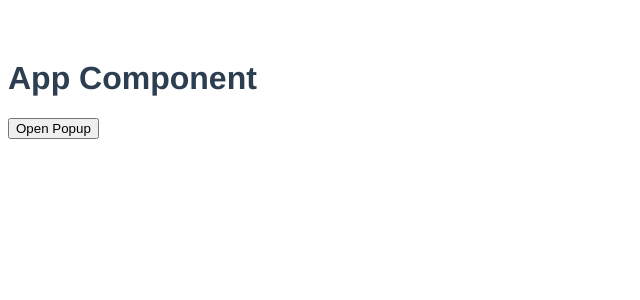
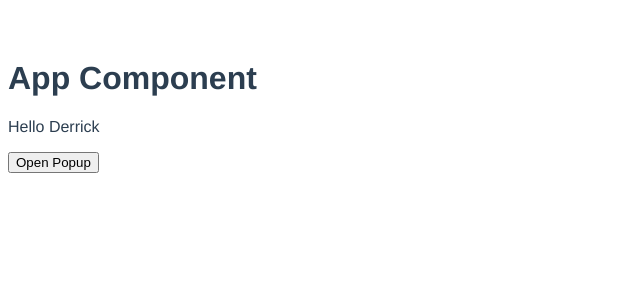
Before and after one commit to DerrickMbugua/vue-refresher, a Vue app: page / in a window 1280 px wide. Shown: the top 300 px of the page, without its empty margins (0-640 px from the left). Built offline with nearby package versions, Linux system fonts and the light colour scheme.

Commit message:
feat: pass data from child to parent component

```diff
--- a/src/App.vue
+++ b/src/App.vue
@@ -1,6 +1,7 @@
 <template>
   <div>
     <h1>App Component</h1>
+    <p>Hello {{ name }}</p>
     <button @click="openPopup">Open Popup</button>
     <PopupVue v-show="show" @close="closePopup" />
   </div>
@@ -16,7 +17,8 @@ export default {
   },
   data() {
     return {
-      show: false
+      show: false,
+      name: "Derrick"
     };
   },
   provide() {
@@ -25,10 +27,12 @@ export default {
   },
   methods:{
     openPopup(){
-      return this.show = true;
+      this.show = true;
     },
-    closePopup(){
-      return this.show = false;
+    closePopup(name){
+      this.show = false;
+      this.name = name
+
     }
   }
 };
--- a/src/components/Popup.vue
+++ b/src/components/Popup.vue
@@ -1,7 +1,7 @@
 <template>
   <div>
     <h2>Popup Component</h2>
-    <button @click="$emit('close')">Close Popup</button>
+    <button @click="$emit('close','Sparta')">Close Popup</button>
   </div>
 </template>
 <script>
```
